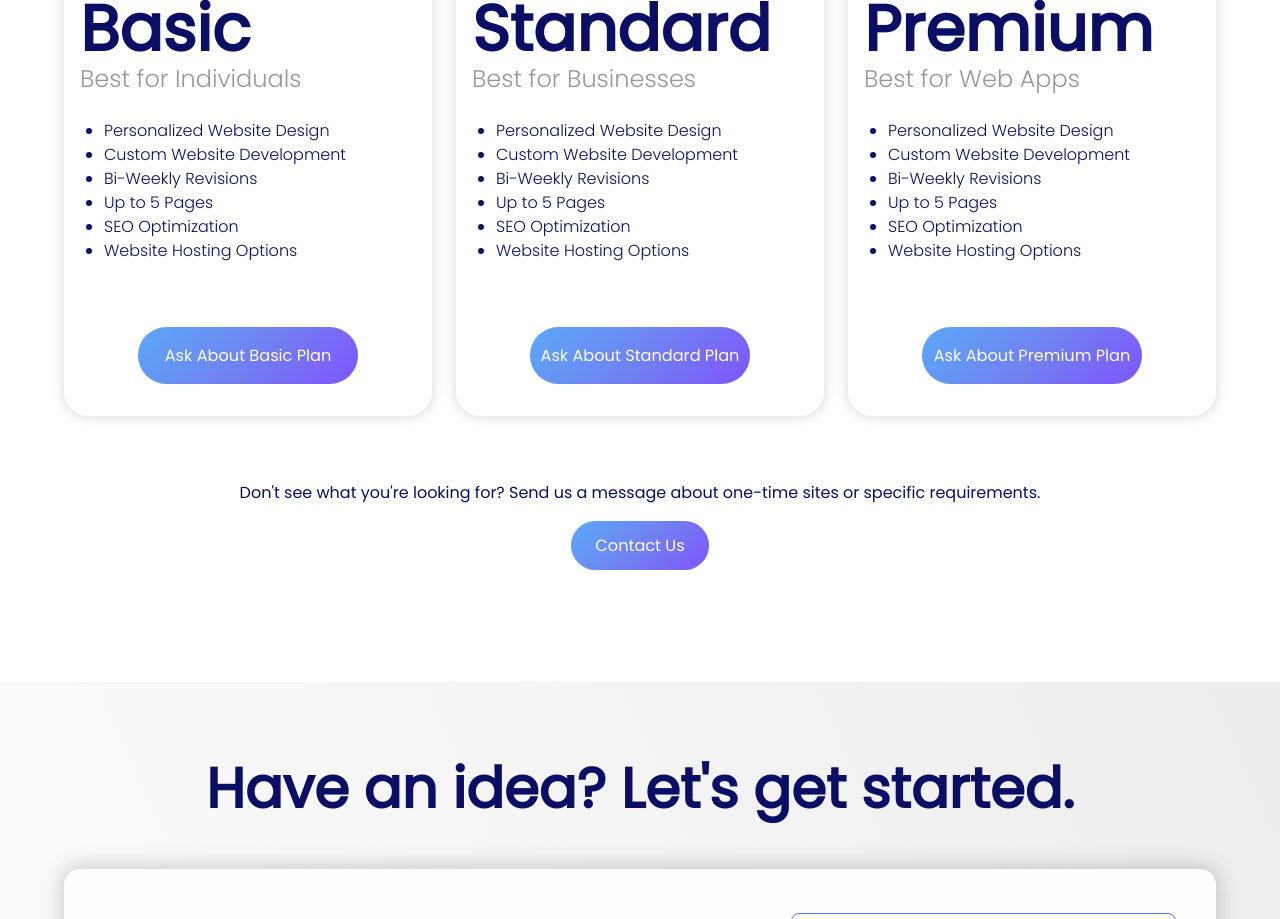
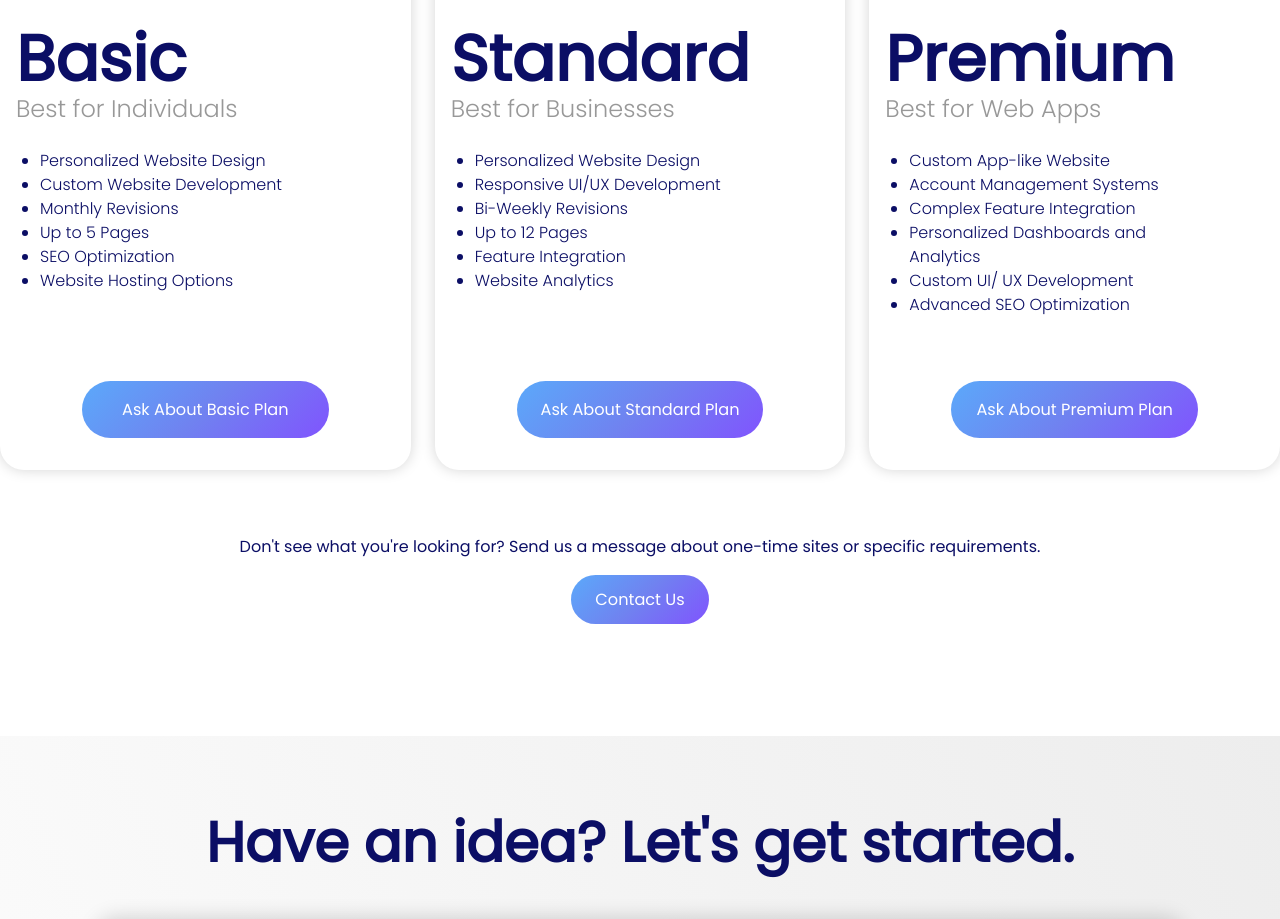
Before and after one commit to FrontCoverDev/public-website, a plain HTML site: page index.html in a window 1280 px wide. Shown: the part 3261-4180 px from the top of the page. Drawn offline with Linux system fonts and the light colour scheme.

Commit message:
Optimization Update

```diff
--- a/common.css
+++ b/common.css
@@ -52,18 +52,14 @@
 	scroll-padding-top: 4.5rem;
 }
 
-html{
-	overflow-x: hidden;
-}
-
 html, body{
 	margin: 0;
 	padding: 0;
 }
 
-
 body{
 	background: white;
+	overflow-x: hidden;
 }
 /* Nav Bar */
 
@@ -79,7 +75,7 @@ nav {
   align-items: center;
   background-color: var(--nav-color);
   padding: 0 6rem;
-  width: 100vw;
+  width: 100%;
   box-sizing: border-box;
 }
 
@@ -235,10 +231,10 @@ nav ul li a:hover{
 	/* Hidden Menu */
 	#mobile-menu{
 		background: #23263F;
-		height: 100vh; /*auto;*/
-		width: 100vw;
+		height: 100%; /*auto;*/
+		width: 100%;
 		position: fixed;
-		top: -105vh;
+		top: -115vh;
 		right: 0;
 		display: flex;
 		flex-direction: column;
--- a/index.html
+++ b/index.html
@@ -167,7 +167,7 @@
 				<ul>
 					<li>Personalized Website Design</li>
 					<li>Custom Website Development</li>
-					<li>Bi-Weekly Revisions</li>
+					<li>Monthly Revisions</li>
 					<li>Up to 5 Pages</li>
 					<li>SEO Optimization</li>
 					<li>Website Hosting Options</li>
@@ -183,11 +183,11 @@
 				<p class="product-card-subtitle">Best for Businesses</p>
 				<ul>
 					<li>Personalized Website Design</li>
-					<li>Custom Website Development</li>
+					<li>Responsive UI/UX Development</li>
 					<li>Bi-Weekly Revisions</li>
-					<li>Up to 5 Pages</li>
-					<li>SEO Optimization</li>
-					<li>Website Hosting Options</li>
+					<li>Up to 12 Pages</li>
+					<li>Feature Integration</li>
+					<li>Website Analytics</li>
 				</ul>
 				<div class="grow-box"></div>
 				<div class="center-container">
@@ -199,12 +199,12 @@
 				<h1 class="product-card-title">Premium</h1>
 				<p class="product-card-subtitle">Best for Web Apps</p>
 				<ul>
-					<li>Personalized Website Design</li>
-					<li>Custom Website Development</li>
-					<li>Bi-Weekly Revisions</li>
-					<li>Up to 5 Pages</li>
-					<li>SEO Optimization</li>
-					<li>Website Hosting Options</li>
+					<li>Custom App-like Website</li>
+					<li>Account Management Systems</li>
+					<li>Complex Feature Integration</li>
+					<li>Personalized Dashboards and Analytics</li>
+					<li>Custom UI/ UX Development</li>
+					<li>Advanced SEO Optimization</li>
 				</ul>
 				<div class="grow-box"></div>
 				<div class="center-container">
--- a/mail.css
+++ b/mail.css
@@ -1,6 +1,6 @@
 /* Contact */
 #contact{
-	width: 100vw;
+	width: 100%;
 	height: auto;
 	background: linear-gradient(66deg, #FDFDFD 1%, #EDEDED 100%);
 	/*background:linear-gradient(66deg, #787df8 1%, #6aa8fc 100%);*/
@@ -213,6 +213,12 @@
   width: 70%;
 }
 
+@media(max-width: 1281px){
+	#card-form{
+		width: calc(85% - 72px);
+	}
+}
+
 @media(max-width: 1025px){
 	#contact h1{
 		font-size: 2.5rem;
@@ -263,7 +269,7 @@
 		width: 172px;
 	}
 	#card-form .card-text{
-		width: 90%;
+		width: calc(90% - 72px);
 		margin-left: 8px;
 	}
 	#card-form .right-container input{
--- a/style.css
+++ b/style.css
@@ -4,7 +4,7 @@
 	cursor: default !important;
 }
 #splash{
-	width: 100vw;
+	width: 100%;
 	height: auto;
 	min-height: 800px;
 	margin-top: -3rem;
@@ -263,7 +263,7 @@
 
 /* Products */
 #products{
-	width: 100vw;
+	width: 100%;
 	height: auto;
 	background: white;
 	margin-bottom: 5rem;
@@ -281,7 +281,7 @@
 	display: inline-flex;
 	flex-direction: row;
 	justify-content: center;
-	width: 90vw;
+	width: 100%;
 	grid-gap: 64px;
 	max-width: 1400px;
 }
@@ -559,10 +559,6 @@
 
 	#why-choose-us-card{
 		width: 25%;
-	}
-
-	#card-form{
-		width: 85%;
 	}
 
 }
```
